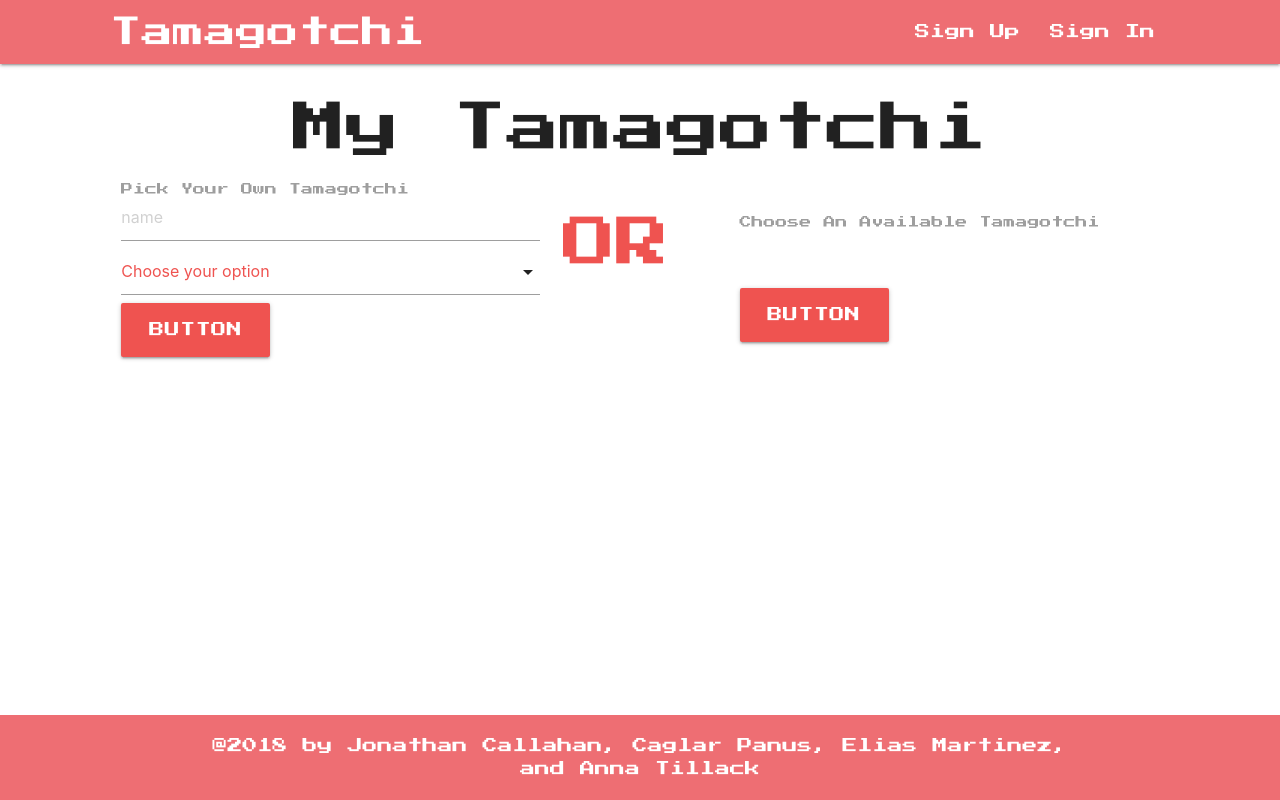
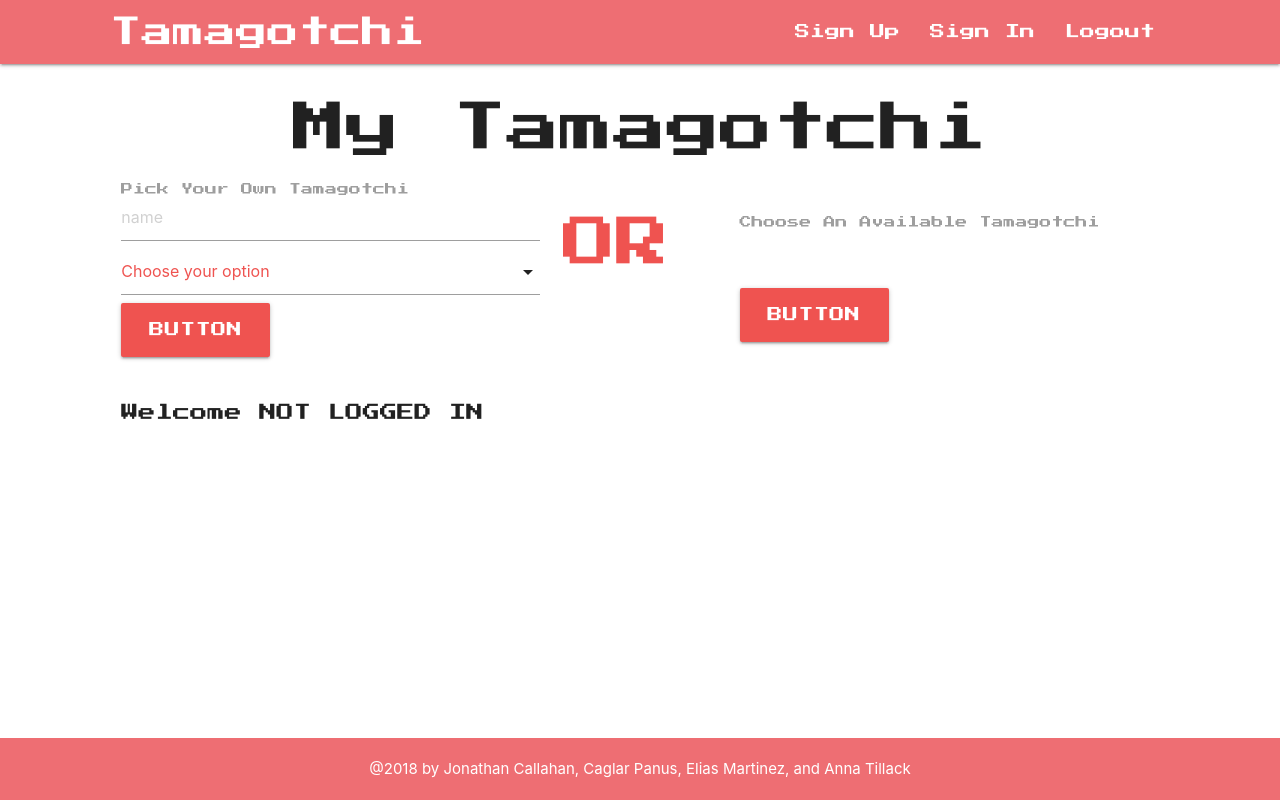
Before and after one commit to jonathantcallahan/project-2, a website: page public/home-2.html in a window 1280 px wide. Drawn offline with nearby package versions, Linux system fonts and the light colour scheme; no server answers.

Commit message:
update home page

```diff
--- a/public/home-2.html
+++ b/public/home-2.html
@@ -27,6 +27,7 @@
                     <ul id="nav-mobile" class="right hide-on-med-and-down">
                     <li><a href="/signup" id="signup">Sign Up</a></li>
                     <li><a href="/signin" id="signin">Sign In</a></li>
+                    <li><a href="/user/logout">Logout</a></li>
                     </ul>
 
                     <!--Side Navigation. It will pop up depending on screen size-->
@@ -79,6 +80,12 @@
                             <a class="waves-effect red lighten-1 btn-large" id="submit-button2">Button</a>
                     </div>
                 </div>
+                <div class="row">
+                    <div class="col s12">
+                        <h6 id="welcome">Welcome <span id="member-name">NOT LOGGED IN</span></h6>
+                     </div>
+                </div>
+            </div>
                         <!-- Choices Field for User to pick an avaiable tamagotchi -->
             </div>
 
@@ -95,6 +102,7 @@
             <!-- Compiled and minified JavaScript for Materialize-->
 
     <script src="https://cdnjs.cloudflare.com/ajax/libs/materialize/1.0.0-beta/js/materialize.min.js"></script>
+    <script type="text/javascript" src="/js/userStart.js"></script>
 
     </body>
 
```
